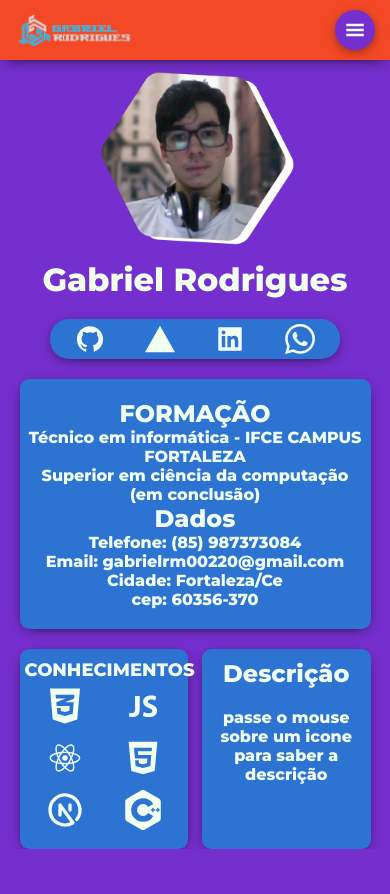
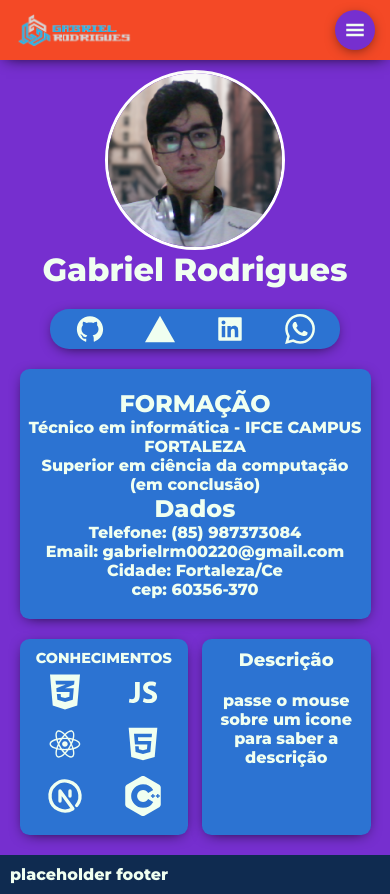
Before and after one commit to GabrielRodriguesMoreira/database, a React (Vite) app: page / in a window 390 px wide. Before the commit the page ends 849 px from the top, so only its background shows below. Built offline with nearby package versions, Linux system fonts and the light colour scheme; no server answers.

Commit message:
começando versão mobile

```diff
--- a/src/MobileApp.tsx
+++ b/src/MobileApp.tsx
@@ -11,6 +11,10 @@ export default function  MobileApp() {
             <MobileNavbar />
             <div className='navbarspacing'></div>
             <MobileProfile />
+
+            <footer>
+              <p>placeholder footer</p>
+            </footer>
       </div>
     )
 }
--- a/styles/mobilestyles/mobileapp.css
+++ b/styles/mobilestyles/mobileapp.css
@@ -1,4 +1,10 @@
 .navbarspacing {
   width: 100%;
-  height: 60px;
+  height: 70px;
 }
+
+footer {
+  padding: 10px;
+  margin-top: 20px;
+  background-color: #0f2b50;
+}
--- a/styles/mobilestyles/mobileprofile.css
+++ b/styles/mobilestyles/mobileprofile.css
@@ -4,7 +4,13 @@
   align-items: center;
   width: 100%;
 }
-
+.mobileprofilecontainer img {
+  width: 180px;
+  height: 180px;
+  border: 3px solid white;
+  border-radius: 50%;
+  object-fit: cover;
+}
 .mobilelinks {
   margin: 20px 0px;
   padding: 5px;
@@ -52,7 +58,7 @@
 }
 
 .mobileconhecimentos_icons h1 {
-  font-size: 18px;
+  font-size: 90%;
 }
 .mobileconhecimentos_icons table {
   width: 100%;
@@ -64,6 +70,7 @@
 }
 
 .mobileconhecimentos_description h1 {
+  font-size: 18px;
   margin-bottom: 20px;
 }
 @keyframes flip {
--- a/styles/profile.css
+++ b/styles/profile.css
@@ -65,6 +65,13 @@
   flex-direction: column;
   align-items: center;
 }
+.right_division img {
+  width: 200px;
+  height: 200px;
+  border: 3px solid white;
+  border-radius: 50%;
+  object-fit: cover;
+}
 .right_division h1 {
   margin-top: 10px;
 }
@@ -80,6 +87,7 @@
 .links * {
   font-size: 35px;
   margin: 0px 8px;
+  line-height: 10px;
 }
 .links a:nth-child(4) {
   animation: 1s flip forwards;
```
Also changed, not shown: components/mobile_components/MobileProfile.tsx (indentation only), components/sources/useless.png.
